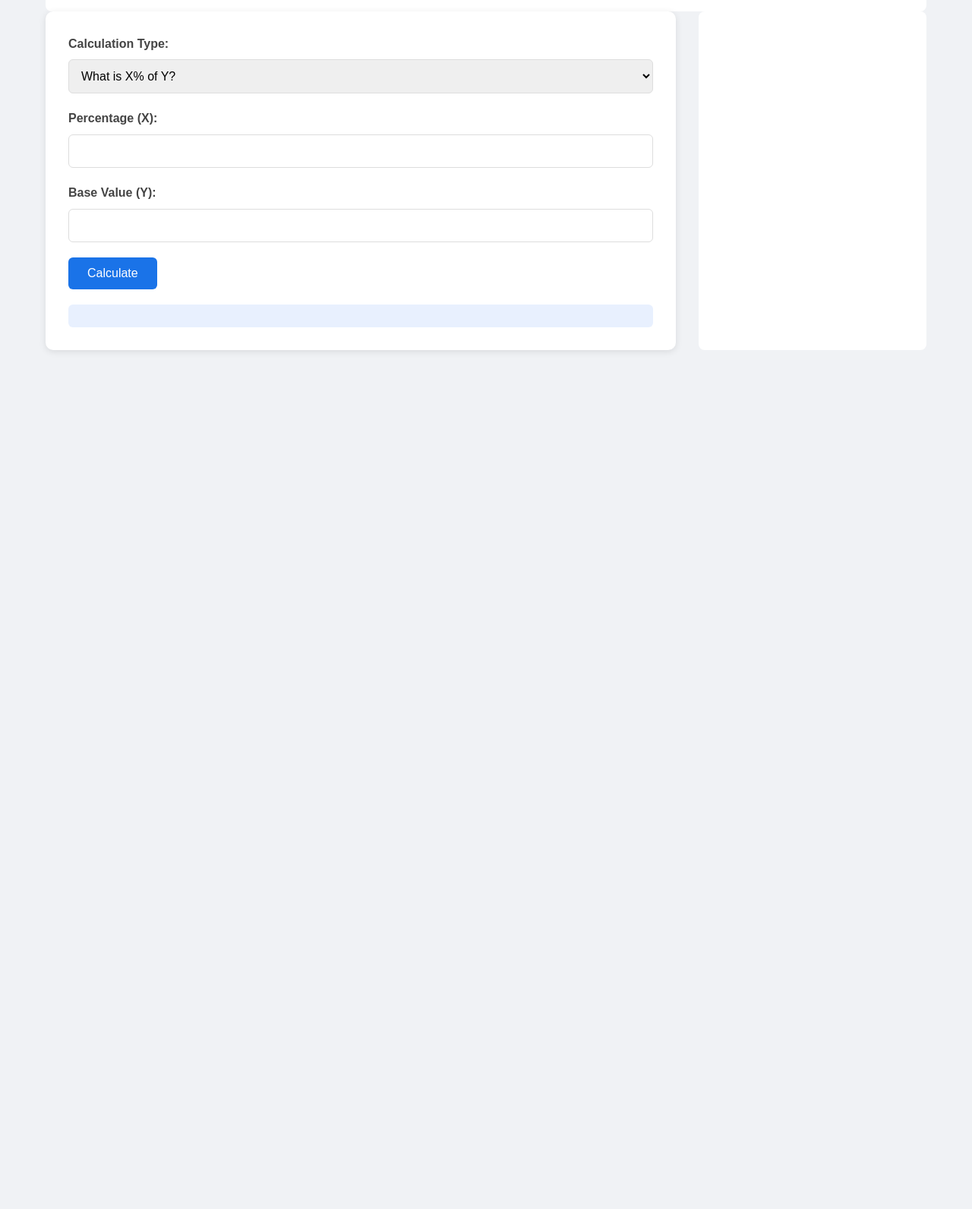
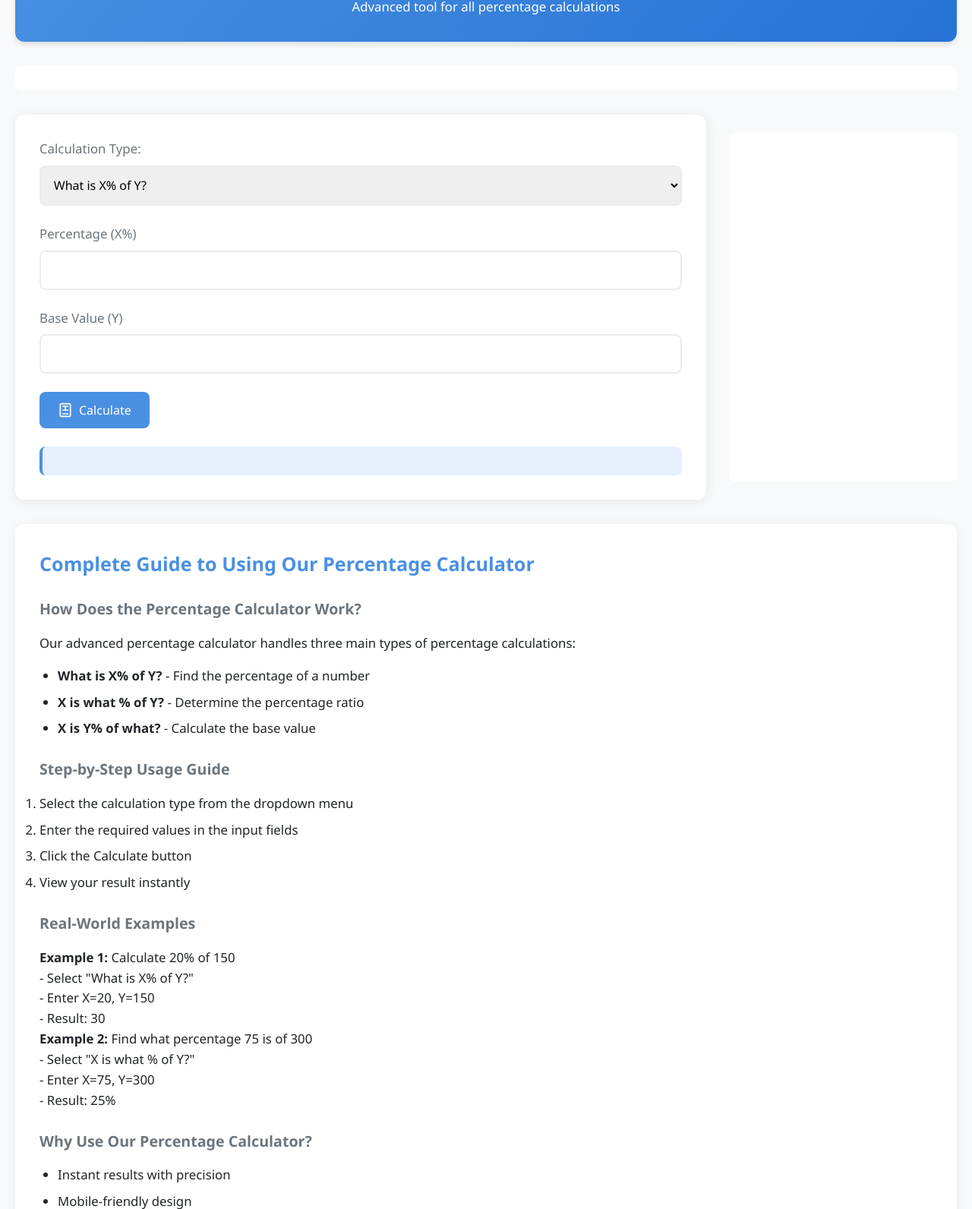
Before and after one commit to sainskdev/tool, a plain HTML site: page calculateur-de-pourcentage.html in a window 1280 px wide. Shown: the part 142-1734 px from the top of the page at 76% size. Before the commit the page ends 800 px from the top, so only its background shows below. Drawn offline with Linux system fonts and the light colour scheme.

Commit message:
Update calculateur-de-pourcentage.html

```diff
--- a/calculateur-de-pourcentage.html
+++ b/calculateur-de-pourcentage.html
@@ -3,96 +3,152 @@
 <head>
     <meta charset="UTF-8">
     <meta name="viewport" content="width=device-width, initial-scale=1.0">
-    <meta name="description" content="Free Online Percentage Calculator - Calculate percentages easily with our responsive tool. Solve percentage problems quickly and accurately.">
-    <meta name="keywords" content="percentage calculator, math tool, online calculator, percentage formula, percentage increase">
-    <title>Online Percentage Calculator - Calculate Percentages Instantly</title>
+    <meta name="description" content="Free Online Percentage Calculator - Calculate percentages, percentage increase/decrease, and proportion problems instantly. Comprehensive guide with examples and FAQs.">
+    <meta name="keywords" content="percentage calculator, math tool, percentage formula, how to calculate percentage, percentage increase, percentage difference">
+    <title>Advanced Percentage Calculator with Step-by-Step Guide | MathToolHub</title>
     <style>
+        :root {
+            --primary-color: #4a90e2;
+            --secondary-color: #6c757d;
+            --success-color: #28a745;
+            --background-color: #f8f9fa;
+            --text-color: #212529;
+        }
+
         * {
             box-sizing: border-box;
             margin: 0;
             padding: 0;
-            font-family: Arial, sans-serif;
+            font-family: 'Segoe UI', system-ui, -apple-system, sans-serif;
         }
 
         body {
-            background-color: #f0f2f5;
+            background-color: var(--background-color);
+            color: var(--text-color);
             line-height: 1.6;
+            font-size: 1.05rem;
         }
 
         .container {
-            max-width: 1200px;
+            max-width: 1280px;
             margin: 0 auto;
             padding: 20px;
         }
 
         .header {
             text-align: center;
-            margin-bottom: 30px;
-            color: #1a73e8;
+            margin: 2rem 0;
+            padding: 2rem 0;
+            background: linear-gradient(135deg, var(--primary-color), #2673d5);
+            color: white;
+            border-radius: 12px;
+            box-shadow: 0 4px 6px rgba(0,0,0,0.1);
         }
 
         .calculator-container {
             display: grid;
             grid-template-columns: 1fr 300px;
             gap: 30px;
-            margin-bottom: 30px;
+            margin: 2rem 0;
         }
 
         .calculator {
             background: white;
-            padding: 30px;
-            border-radius: 10px;
-            box-shadow: 0 2px 10px rgba(0,0,0,0.1);
+            padding: 2rem;
+            border-radius: 12px;
+            box-shadow: 0 2px 15px rgba(0,0,0,0.08);
         }
 
         .ad-container {
             background: #fff;
-            padding: 15px;
+            padding: 1rem;
             border-radius: 8px;
             text-align: center;
+            margin: 1.5rem 0;
         }
 
         .form-group {
-            margin-bottom: 20px;
+            margin-bottom: 1.5rem;
         }
 
         label {
             display: block;
-            margin-bottom: 8px;
-            color: #444;
-            font-weight: bold;
+            margin-bottom: 0.5rem;
+            font-weight: 500;
+            color: var(--secondary-color);
         }
 
         input, select {
             width: 100%;
-            padding: 12px;
-            border: 1px solid #ddd;
-            border-radius: 6px;
-            font-size: 16px;
+            padding: 0.8rem;
+            border: 2px solid #e9ecef;
+            border-radius: 8px;
+            font-size: 1rem;
+            transition: border-color 0.3s ease;
+        }
+
+        input:focus, select:focus {
+            border-color: var(--primary-color);
+            outline: none;
+            box-shadow: 0 0 0 3px rgba(74, 144, 226, 0.25);
         }
 
         button {
-            background: #1a73e8;
+            background: var(--primary-color);
             color: white;
             border: none;
-            padding: 12px 25px;
-            border-radius: 6px;
+            padding: 0.8rem 1.5rem;
+            border-radius: 8px;
             cursor: pointer;
-            font-size: 16px;
-            transition: background 0.3s;
+            font-size: 1rem;
+            transition: all 0.3s ease;
+            display: inline-flex;
+            align-items: center;
+            gap: 0.5rem;
         }
 
         button:hover {
-            background: #1557b0;
+            background: #2673d5;
+            transform: translateY(-1px);
+            box-shadow: 0 3px 8px rgba(0,0,0,0.15);
         }
 
         .result {
-            margin-top: 20px;
-            padding: 15px;
+            margin-top: 1.5rem;
+            padding: 1.2rem;
             background: #e8f0fe;
-            border-radius: 6px;
-            font-size: 18px;
-            font-weight: bold;
+            border-radius: 8px;
+            font-size: 1.1rem;
+            font-weight: 600;
+            color: var(--primary-color);
+            border-left: 4px solid var(--primary-color);
+        }
+
+        .article-content {
+            background: white;
+            padding: 2rem;
+            border-radius: 12px;
+            margin: 2rem 0;
+            box-shadow: 0 2px 15px rgba(0,0,0,0.05);
+        }
+
+        .article-content h2 {
+            color: var(--primary-color);
+            margin-bottom: 1.2rem;
+        }
+
+        .article-content h3 {
+            color: var(--secondary-color);
+            margin: 1.5rem 0 1rem;
+        }
+
+        .article-content ul {
+            padding-left: 1.5rem;
+            margin: 1rem 0;
+        }
+
+        .article-content li {
+            margin-bottom: 0.5rem;
         }
 
         @media (max-width: 768px) {
@@ -100,8 +156,18 @@
                 grid-template-columns: 1fr;
             }
 
-            .ad-container {
-                margin-top: 20px;
+            .header {
+                margin: 1rem 0;
+                padding: 1.5rem 1rem;
+            }
+
+            .calculator {
+                padding: 1.5rem;
+            }
+
+            button {
+                width: 100%;
+                justify-content: center;
             }
         }
     </style>
@@ -109,20 +175,20 @@
 <body>
     <div class="container">
         <header class="header">
-            <h1>Calculateur de Pourcentage</h1>
-            <p>Calculate percentages quickly and easily</p>
+            <h1>Percentage Calculator</h1>
+            <p>Advanced tool for all percentage calculations</p>
         </header>
 
-        <!-- Top Ad Slot -->
-        <div class="ad-container" id="adslot1">
+        <!-- Top Ad -->
+        <div class="ad-container">
             <!-- AdSense Code -->
             <script async src="https://pagead2.googlesyndication.com/pagead/js/adsbygoogle.js?client=ca-pub-XXXXXXXXXXXXXXXX"
                 crossorigin="anonymous"></script>
-            <!-- Ad Unit 1 -->
+            <!-- Ad Unit -->
             <ins class="adsbygoogle"
                 style="display:block"
                 data-ad-client="ca-pub-XXXXXXXXXXXXXXXX"
-                data-ad-slot="INSERT_ADUNIT_ID_1"
+                data-ad-slot="INSERT_ADUNIT_ID_TOP"
                 data-ad-format="auto"
                 data-full-width-responsive="true"></ins>
             <script>
@@ -152,22 +218,23 @@
                         <input type="number" id="value2" step="any" required>
                     </div>
 
-                    <button type="button" onclick="calculatePercentage()">Calculate</button>
+                    <button type="button" onclick="calculatePercentage()">
+                        <svg xmlns="http://www.w3.org/2000/svg" width="20" height="20" viewBox="0 0 24 24" fill="none" stroke="currentColor" stroke-width="2" stroke-linecap="round" stroke-linejoin="round" class="feather feather-calculator"><rect x="4" y="2" width="16" height="20" rx="2"/><path d="M8 6h8M8 12h8M8 18h8M12 6v6m-4 6h4"/></svg>
+                        Calculate
+                    </button>
                 </form>
 
                 <div class="result" id="result"></div>
             </div>
 
-            <!-- Sidebar Ad Slot -->
-            <div class="ad-container" id="adslot2">
-                <!-- AdSense Code -->
+            <!-- Sidebar Ad -->
+            <div class="ad-container">
                 <script async src="https://pagead2.googlesyndication.com/pagead/js/adsbygoogle.js?client=ca-pub-XXXXXXXXXXXXXXXX"
                     crossorigin="anonymous"></script>
-                <!-- Ad Unit 2 -->
                 <ins class="adsbygoogle"
                     style="display:block"
                     data-ad-client="ca-pub-XXXXXXXXXXXXXXXX"
-                    data-ad-slot="INSERT_ADUNIT_ID_2"
+                    data-ad-slot="INSERT_ADUNIT_ID_SIDEBAR"
                     data-ad-format="auto"
                     data-full-width-responsive="true"></ins>
                 <script>
@@ -175,46 +242,107 @@
                 </script>
             </div>
         </div>
+
+        <!-- Article Content -->
+        <div class="article-content">
+            <h2>Complete Guide to Using Our Percentage Calculator</h2>
+
+            <h3>How Does the Percentage Calculator Work?</h3>
+            <p>Our advanced percentage calculator handles three main types of percentage calculations:</p>
+            <ul>
+                <li><strong>What is X% of Y?</strong> - Find the percentage of a number</li>
+                <li><strong>X is what % of Y?</strong> - Determine the percentage ratio</li>
+                <li><strong>X is Y% of what?</strong> - Calculate the base value</li>
+            </ul>
+
+            <h3>Step-by-Step Usage Guide</h3>
+            <ol>
+                <li>Select the calculation type from the dropdown menu</li>
+                <li>Enter the required values in the input fields</li>
+                <li>Click the Calculate button</li>
+                <li>View your result instantly</li>
+            </ol>
+
+            <h3>Real-World Examples</h3>
+            <p><strong>Example 1:</strong> Calculate 20% of 150<br>
+            - Select "What is X% of Y?"<br>
+            - Enter X=20, Y=150<br>
+            - Result: 30</p>
+
+            <p><strong>Example 2:</strong> Find what percentage 75 is of 300<br>
+            - Select "X is what % of Y?"<br>
+            - Enter X=75, Y=300<br>
+            - Result: 25%</p>
+
+            <h3>Why Use Our Percentage Calculator?</h3>
+            <ul>
+                <li>Instant results with precision</li>
+                <li>Mobile-friendly design</li>
+                <li>No registration required</li>
+                <li>Free to use indefinitely</li>
+            </ul>
+
+            <h3>Percentage Calculation Formulas</h3>
+            <p>Behind the scenes, our calculator uses these mathematical formulas:</p>
+            <ul>
+                <li><strong>Percentage of Value:</strong> (X/100) × Y</li>
+                <li><strong>Percentage Ratio:</strong> (X/Y) × 100</li>
+                <li><strong>Base Value Calculation:</strong> (X × 100)/Y</li>
+            </ul>
+
+            <h3>FAQs</h3>
+            <p><strong>Q: Can I calculate percentage increase/decrease?</strong><br>
+            A: Yes, use the "X is what % of Y?" mode where X is the new value and Y is the original value.</p>
+
+            <p><strong>Q: How accurate are the results?</strong><br>
+            A: Results are accurate to two decimal places for precision.</p>
+        </div>
+
+        <!-- Bottom Ad -->
+        <div class="ad-container">
+            <script async src="https://pagead2.googlesyndication.com/pagead/js/adsbygoogle.js?client=ca-pub-XXXXXXXXXXXXXXXX"
+                crossorigin="anonymous"></script>
+            <ins class="adsbygoogle"
+                style="display:block"
+                data-ad-client="ca-pub-XXXXXXXXXXXXXXXX"
+                data-ad-slot="INSERT_ADUNIT_ID_BOTTOM"
+                data-ad-format="auto"
+                data-full-width-responsive="true"></ins>
+            <script>
+                (adsbygoogle = window.adsbygoogle || []).push({});
+            </script>
+        </div>
     </div>
 
     <script>
-        // Dynamic label updates based on calculation type
+        // Enhanced Calculator Logic
         const calculationType = document.getElementById('calculationType');
-        const label1 = document.getElementById('label1');
-        const label2 = document.getElementById('label2');
+        const inputs = [document.getElementById('value1'), document.getElementById('value2')];
+        const labels = [document.getElementById('label1'), document.getElementById('label2')];
+
+        const updateLabels = () => {
+            const type = calculationType.value;
+            const labelsConfig = {
+                'xofy': ['Percentage (X%)', 'Base Value (Y)'],
+                'xisy': ['Result Value (X)', 'Base Value (Y)'],
+                'xypct': ['Result Value (X)', 'Percentage (Y%)']
+            };
+            labels.forEach((label, index) => {
+                label.textContent = labelsConfig[type][index];
+            });
+        };
 
         calculationType.addEventListener('change', updateLabels);
-
-        function updateLabels() {
-            const type = calculationType.value;
-            switch(type) {
-                case 'xofy':
-                    label1.textContent = 'Percentage (X):';
-                    label2.textContent = 'Base Value (Y):';
-                    break;
-                case 'xisy':
-                    label1.textContent = 'Result Value (X):';
-                    label2.textContent = 'Base Value (Y):';
-                    break;
-                case 'xypct':
-                    label1.textContent = 'Result Value (X):';
-                    label2.textContent = 'Percentage (Y):';
-                    break;
-            }
-        }
-
-        // Initial label setup
         updateLabels();
 
-        // Calculation function
-        function calculatePercentage() {
+        const calculatePercentage = () => {
             const type = calculationType.value;
-            const x = parseFloat(document.getElementById('value1').value);
-            const y = parseFloat(document.getElementById('value2').value);
+            const x = parseFloat(inputs[0].value);
+            const y = parseFloat(inputs[1].value);
             let result;
 
-            if (isNaN(x) || isNaN(y)) {
-                document.getElementById('result').textContent = "Please enter valid numbers";
+            if ([...inputs].some(input => !input.value || isNaN(input.value))) {
+                document.getElementById('result').textContent = "Please enter valid numbers in both fields";
                 return;
             }
 
@@ -230,8 +358,28 @@
                     break;
             }
 
-            document.getElementById('result').textContent = `Result: ${result.toFixed(2)}`;
-        }
+            const resultText = {
+                'xofy': `${x}% of ${y} = ${result.toFixed(2)}`,
+                'xisy': `${x} is ${result.toFixed(2)}% of ${y}`,
+                'xypct': `${x} is ${y}% of ${result.toFixed(2)}`
+            }[type];
+
+            document.getElementById('result').innerHTML = `
+                <div style="color: var(--success-color);">${resultText}</div>
+                <div style="margin-top: 0.5rem; font-size: 0.9em; color: var(--secondary-color);">
+                    Formula Used: ${getFormula(type)}
+                </div>
+            `;
+        };
+
+        const getFormula = (type) => {
+            const formulas = {
+                'xofy': '(X ÷ 100) × Y',
+                'xisy': '(X ÷ Y) × 100',
+                'xypct': '(X × 100) ÷ Y'
+            };
+            return formulas[type];
+        };
     </script>
 </body>
-  </html>
+</html>
```
